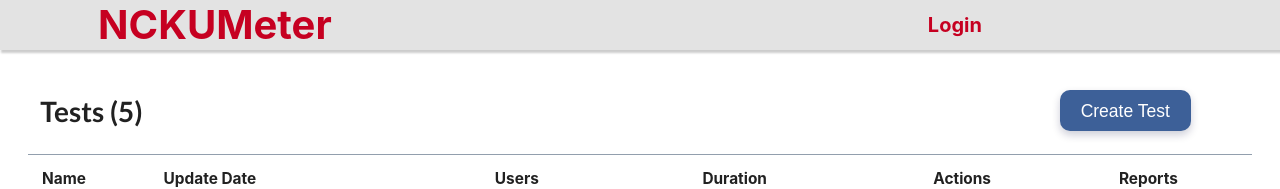
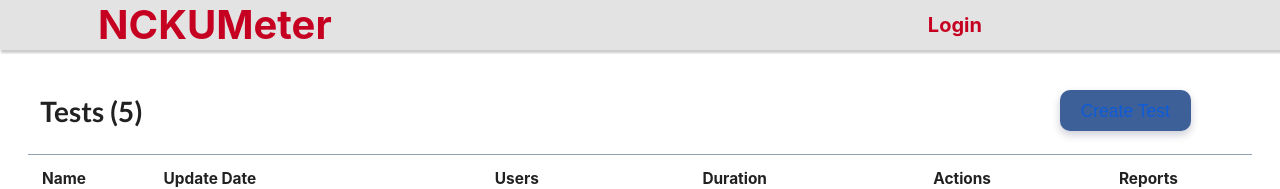
Before and after one commit to YiAnnChen/CKload, a React (Create React App) app in the folder ncku/: page /tests in a window 1280 px wide. Shown: the top 189 px of the page. Built offline with nearby package versions, Linux system fonts and the light colour scheme; no server answers.

Commit message:
Add handling to tg and create test btn

```diff
--- a/ncku/src/pages/Tests/index.js
+++ b/ncku/src/pages/Tests/index.js
@@ -15,12 +15,16 @@
 function Tests() {
 
   const location = useLocation();
-  console.log(location.state.data.ThreadGroups.length)
 
-  // TODO: Error handling
-  const tg = location.state.data.ThreadGroups;
-  const tg_length = location.state.data.ThreadGroups.length;
+  let tg = {
+    object: null,
+    length: 0,
+  };
 
+  if (location.state !== null) {
+    tg.object = location.state.data.ThreadGroups;
+    tg.length = location.state.data.ThreadGroups.length;
+  }
 
   return (
     <Container>
@@ -40,8 +44,8 @@
       </div>
 
       {/* Uses loop to create multiple Load Config Components */}
-      { tg_length ?
-      tg.map((data, index) =>
+      {tg.length ?
+        tg.object.map((data, index) =>
           <LoadConfig key={index}
             name='threadgroup'
             users={data.num_threads}
@@ -56,8 +60,19 @@
           />
         )
         :
-      // TODO: No thread groups
-      <React.Fragment>ERROR</React.Fragment>
+        /* If can't find data (tg.length === 0), uses default values for display */
+        <LoadConfig
+          name='threadgroup'
+          users={20}
+          ramp_time={10}
+          duration={60}
+          delay={5}
+          on_sampler_error={"continue"}
+          //  Boolean values
+          same_user_on_next_iteration={true}
+          scheduler={true}
+          delayed_start={true}
+        />
       }
     </Container>
   )
--- a/ncku/src/pages/TestsList/index.js
+++ b/ncku/src/pages/TestsList/index.js
@@ -21,12 +21,12 @@
   }
 
   function returnDuration(seconds) {
-    if(seconds < 60) {
-      return seconds+"s"
+    if (seconds < 60) {
+      return seconds + "s"
     }
     else {
       // Round up or down
-      return Math.round(seconds/60)+"m"
+      return Math.round(seconds / 60) + "m"
     }
   }
 
@@ -34,13 +34,15 @@
     /* Create New Test --> redirect to a new page */
     console.log('creating new test');
   }
-  return(
+  return (
     <div className='testslist-container'>
       <div className='testslist-top'>
         {/* TODO: change (5) to something else using a function to calculate */}
         <div className='list-title'><h1>Tests (5)</h1></div>
         <div className='new-test-btn-container'>
-          <button className='new-test-btn' onClick={createNewTest}>Create Test</button>
+          <button className='new-test-btn' onClick={createNewTest}>
+            <Link to='tests'>Create Test</Link>
+          </button>
         </div>
       </div>
 
@@ -57,8 +59,8 @@
         </thead>
         <tbody>
           {console.log(mockData.length)}
-          { mockData.length ?
-          testData.map((data, index)=>
+          {mockData.length ?
+            testData.map((data, index) =>
               <tr key={index}>
                 <td className='list-item'>
                   <Link
@@ -77,7 +79,7 @@
                   /* Maps out the list of users... */
                   data.ThreadGroups.map((tg_data, index) => {
                     return <div key={index} className='list-item'>
-                    {index ? "/"+tg_data.num_threads : tg_data.num_threads}
+                      {index ? "/" + tg_data.num_threads : tg_data.num_threads}
                     </div>
                   })
                 }</td>
@@ -85,7 +87,7 @@
                   /* Maps out the list of durations... */
                   data.ThreadGroups.map((tg_data, index) => {
                     return <div key={index} className="list-item">
-                    {index ? "/"+returnDuration(tg_data.duration) : returnDuration(tg_data.duration)}
+                      {index ? "/" + returnDuration(tg_data.duration) : returnDuration(tg_data.duration)}
                     </div>
                   })
                 }</td>
@@ -93,7 +95,7 @@
                 <td className='list-item'><a href='#' onClick={handleReportClick}>Report</a></td>
               </tr>
             )
-          :<div>empty</div>} {/* TODO: Change this later! */}
+            : <div>empty</div>} {/* TODO: Change this later! */}
         </tbody>
       </table>
     </div>
```
Lines whose indentation alone changed are shown as unchanged.
